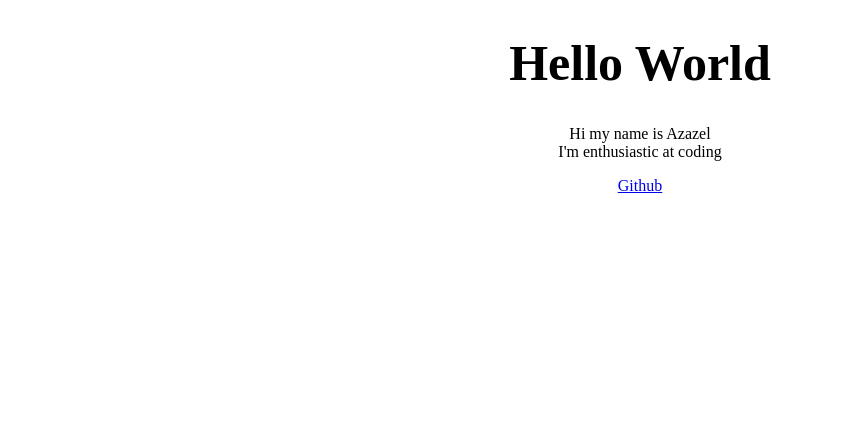
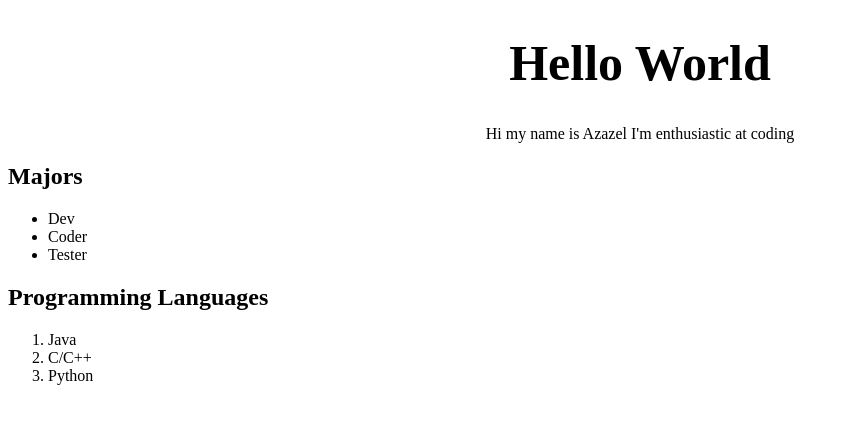
Before and after one commit to AzazelXXI/AzazelXXI.github.io, a plain HTML site: page index.html in a window 1280 px wide. Shown: the whole page, without its empty margins (0-849 px from the left). Drawn offline with Linux system fonts and the light colour scheme.

Commit message:
Almost done the basics

```diff
--- a/index.html
+++ b/index.html
@@ -4,16 +4,34 @@
 <head>
     <meta charset="UTF-8" />
     <meta name="viewport" content="width=device-width, initial-scale=1.0" />
+    <link rel="icon" href="https://cdn-icons-png.flaticon.com/512/184/184483.png">
     <title>Welcome</title>
+    <style>
+        h1,
+        p {
+            text-align: center;
+        }
+    </style>
 </head>
 
-<body style="text-align: center;">
-    <h1 title="just a welcome title" style="color: black; font-size: 50px;">Hello World</h1>
-    <p>Hi my name is Azazel <br> I'm enthusiastic at coding</p>
-    <a href="https://github.com/kirohoang" target="_top"">Github</a>
-    <br/>
+<body>
+    <h1 title="just a welcome title" style="font-size: 50px;">Hello World</h1>
 
+    <p>Hi my name is Azazel I'm enthusiastic at coding</p>
 
+    <h2>Majors</h2>
+    <ul>
+        <li>Dev</li>
+        <li>Coder</li>
+        <li>Tester</li>
+    </ul>
+
+    <h2>Programming Languages</h2>
+    <ol>
+        <li>Java</li>
+        <li>C/C++</li>
+        <li>Python</li>
+    </ol>
 </body>
 
 </html>
```
